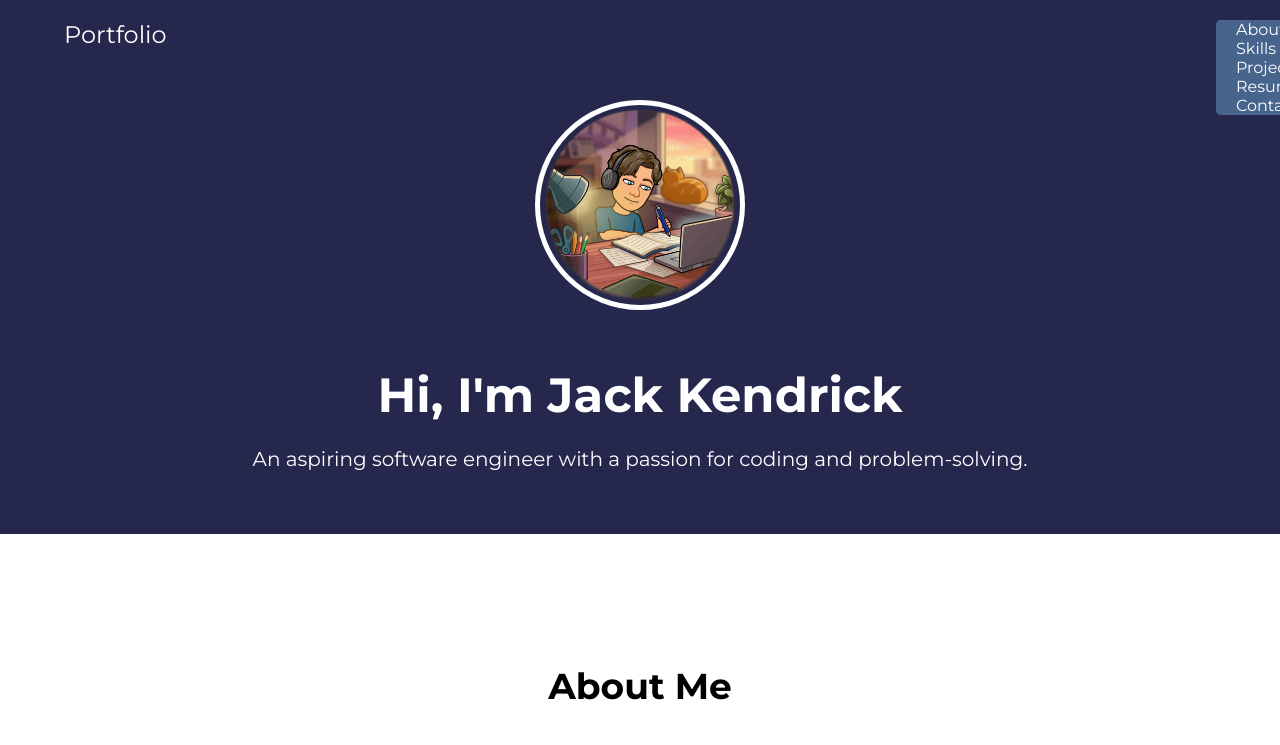
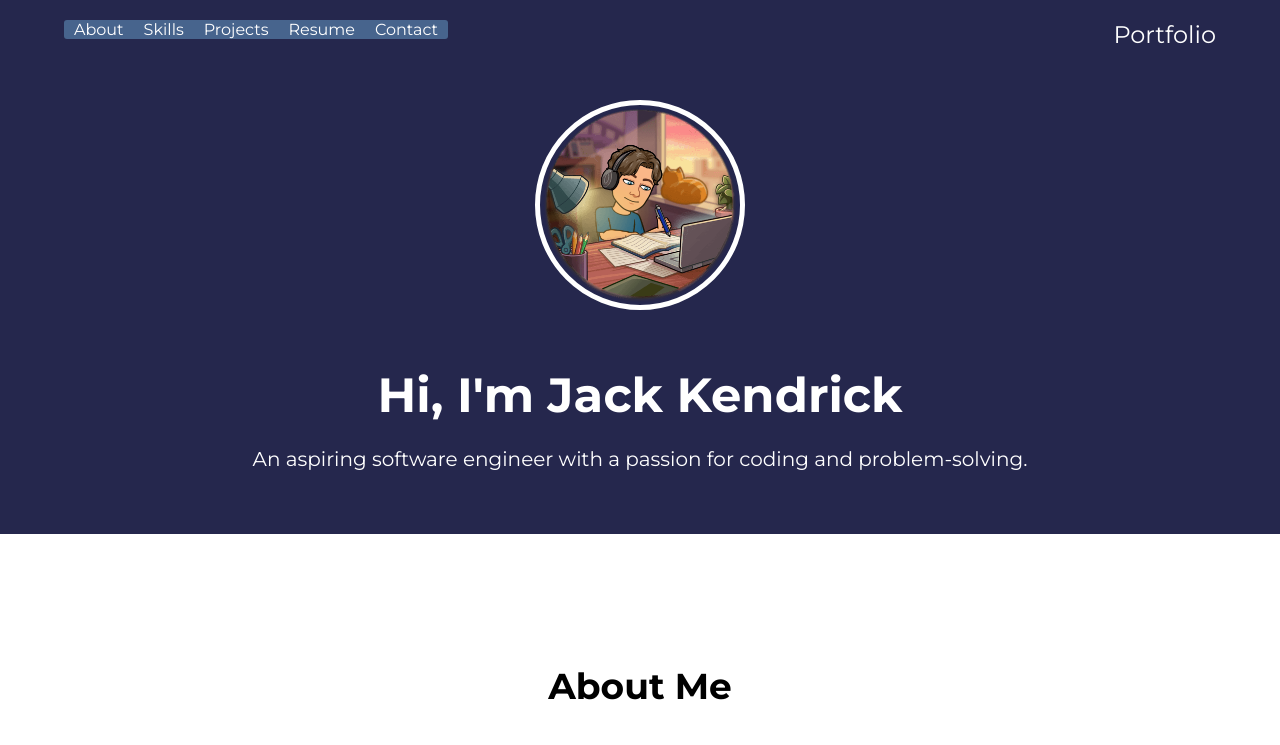
Before and after one commit to jackckendrick/Portfolio-Page, a plain HTML site: page index.html in a window 1280 px wide. Shown: the top 745 px of the page. Drawn offline with Linux system fonts and the light colour scheme.

Commit message:
floated the nav bar left and added a margin

```diff
--- a/style.css
+++ b/style.css
@@ -25,7 +25,7 @@ body {
     }
 
     header .title {
-    float: left;
+    float: right;
     font-size: 24px;
     }
 
@@ -34,21 +34,23 @@ body {
     }
 
     nav .nav-bar {
-    float: right;
+    /* float: right; */
     }
 
 
     header .nav-bar ul {
     list-style: none;
     position:fixed;
-    display: inline-block;
+    display: flex;
+    flex-direction: row;
     margin: 0;
     padding: 0;
     }
 
     header .nav-bar ul li {
     display: inline-block;
-    margin-left: 20px;
+    margin-inline: 10px;
+    text-align: center;
     }
 
     header .nav-bar ul li a {
@@ -62,8 +64,8 @@ body {
 
 header .nav-bar ul{
     background-color: rgba(107, 162, 206, 0.5);
-    border-radius: 5%;
-    justify-content: center;
+    border-radius: 3px;
+    justify-content: space-around;
     }
 
     header .intro {
```
